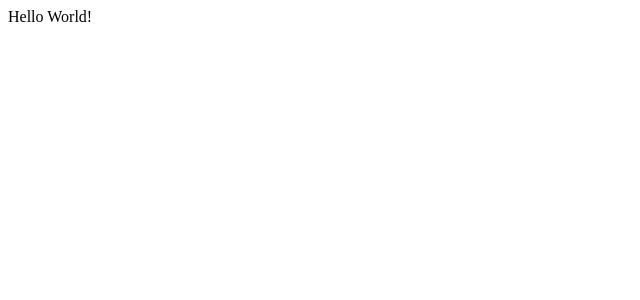
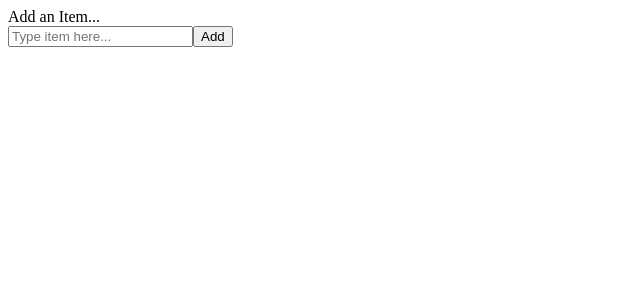
Before and after one commit to jordantroberts/React-To-Do-List, a React (Create React App) app: page / in a window 1280 px wide. Shown: the top 300 px of the page, without its empty margins (0-640 px from the left). Built offline with nearby package versions, Linux system fonts and the light colour scheme.

Commit message:
Created form and add button

```diff
--- a/src/App.js
+++ b/src/App.js
@@ -1,12 +1,30 @@
-import React, { Component } from 'react';
+import React, { Component } from "react";
 
 class App extends Component {
+  constructor(props) {
+    super(props);
+
+    this.state = {
+      newItem: "",
+      list: []
+    };
+  }
   render() {
     return (
       <div className="App">
-        Hello World!
+        <div>
+          Add an Item...
+          <br />
+          <input
+            type="text"
+            placeholder="Type item here..."
+            value={this.state.newItem}
+            onChange={e => this.updateInput("newItem", e.target.value)}
+          />
+          <button onClick={() => this.addItem()}>Add</button>
+        </div>
       </div>
-     );
+    );
   }
 }
 
```
